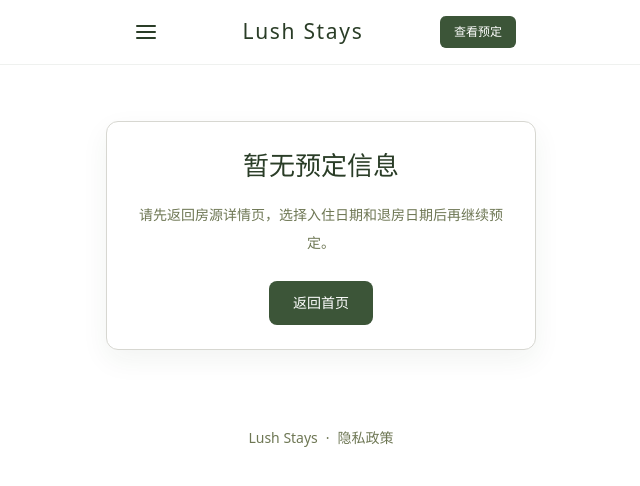
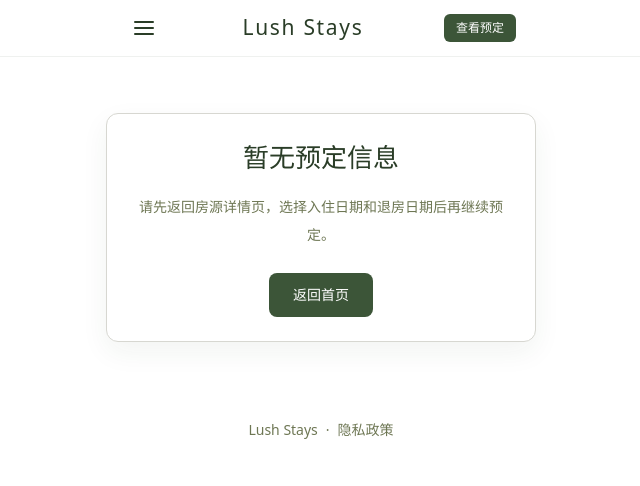
Before and after one commit to vvlovesmile/lush-stays-mobile, a Next.js app: page /booking/verify in a window 1280 px wide. Shown: the top 486 px of the page, without its empty margins (319-959 px from the left). Built offline with nearby package versions, Linux system fonts and the light colour scheme; no server answers.

Commit message:
Polish header UI

```diff
--- a/components/layout/Header.tsx
+++ b/components/layout/Header.tsx
@@ -3,10 +3,10 @@ import Link from "next/link";
 export function Header() {
   return (
     <header className="sticky top-0 z-50 border-b border-[rgba(60,85,56,0.08)] bg-white">
-      <div className="mobile-container flex h-16 items-center justify-between px-5">
+      <div className="mobile-container flex h-14 items-center justify-between px-5">
         <button
           aria-label="打开菜单"
-          className="flex h-10 w-10 items-center justify-center"
+          className="flex h-9 w-9 items-center justify-center"
         >
           <span className="flex flex-col gap-1">
             <span className="block h-0.5 w-5 rounded-full bg-[var(--forest-dark)]" />
@@ -24,7 +24,7 @@ export function Header() {
 
         <Link
           href="/booking/lookup"
-          className="rounded-md bg-[var(--forest)] px-3.5 py-2 font-[var(--font-jost)] text-xs font-medium !text-white"
+          className="rounded-md bg-[var(--forest)] px-3 py-1.5 font-[var(--font-jost)] text-xs font-medium !text-white"
         >
           查看预定
         </Link>
```
